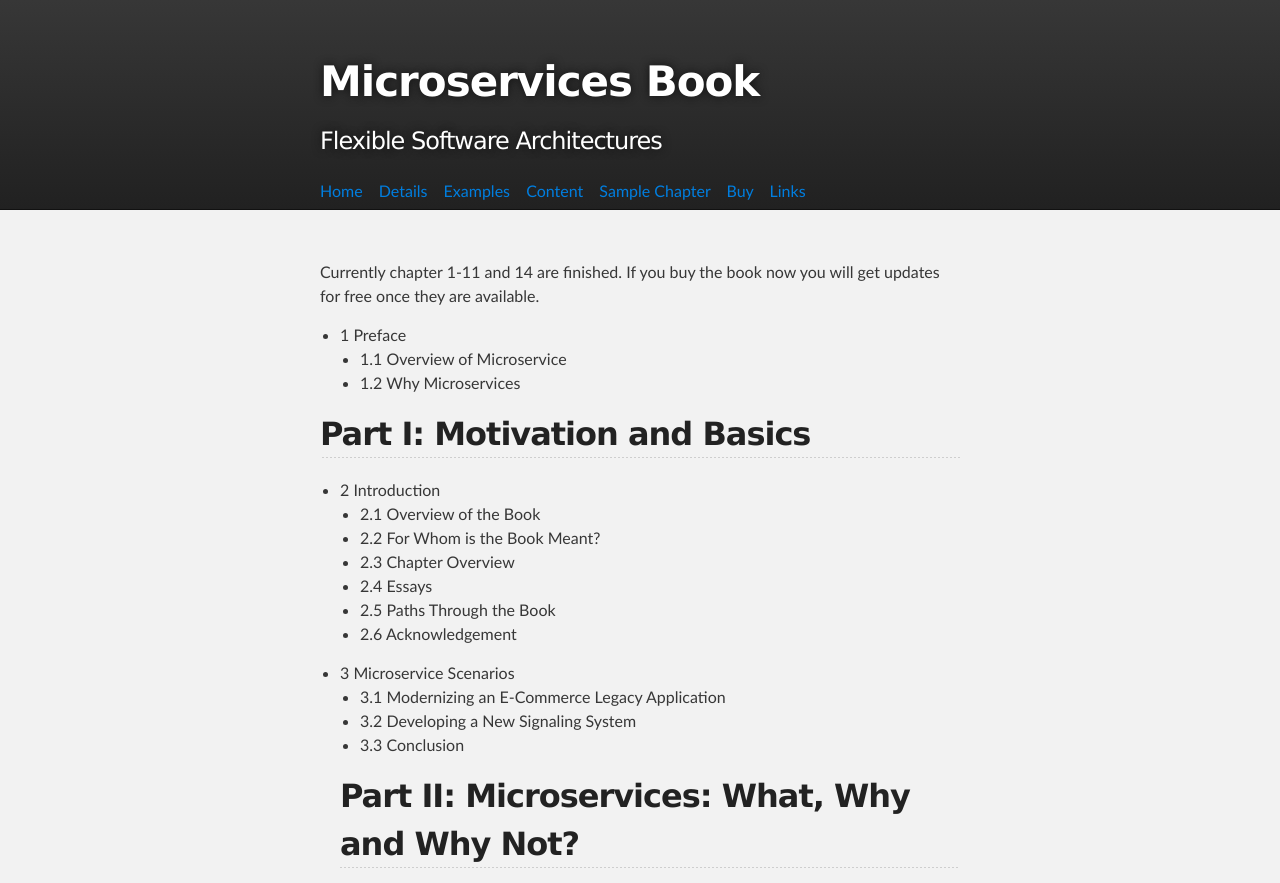
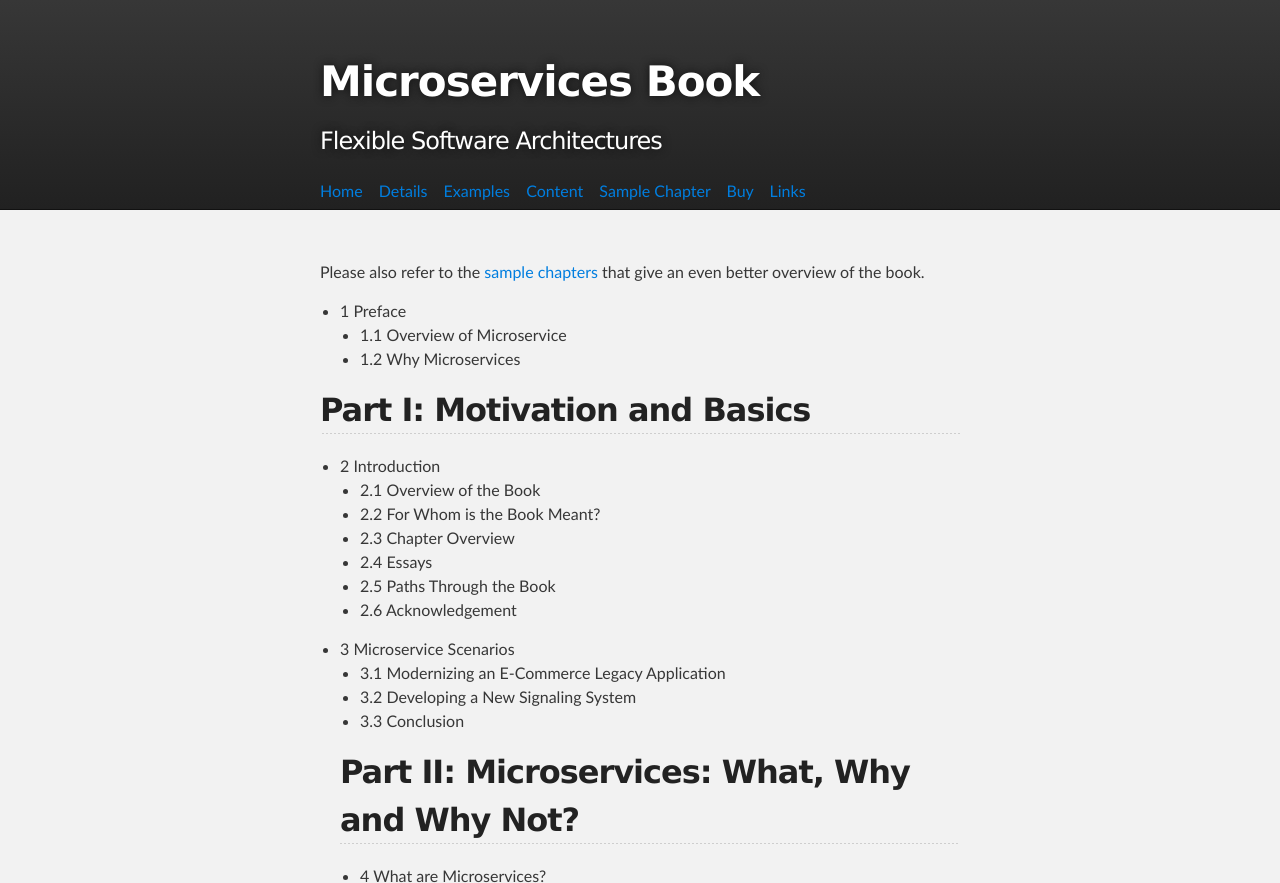
Before and after one commit to ewolff/microservices-book.com, a plain HTML site: page content.html in a window 1280 px wide. Shown: the top 883 px of the page. Drawn offline with Linux system fonts and the light colour scheme.

Commit message:
Link to sample

```diff
--- a/content.html
+++ b/content.html
@@ -47,8 +47,8 @@
     <div id="main_content_wrap" class="outer">
       <section id="main_content" class="inner">
 
-      <p>Currently chapter 1-11 and 14 are finished. If you buy the book
-      now you will get updates for free once they are available.</p>
+      <p>Please also refer to the <a href="sample.html">sample
+      chapters</a> that give an even better overview of the book.</p>
 
       <ul>
 	<li>1 Preface</li>
```
